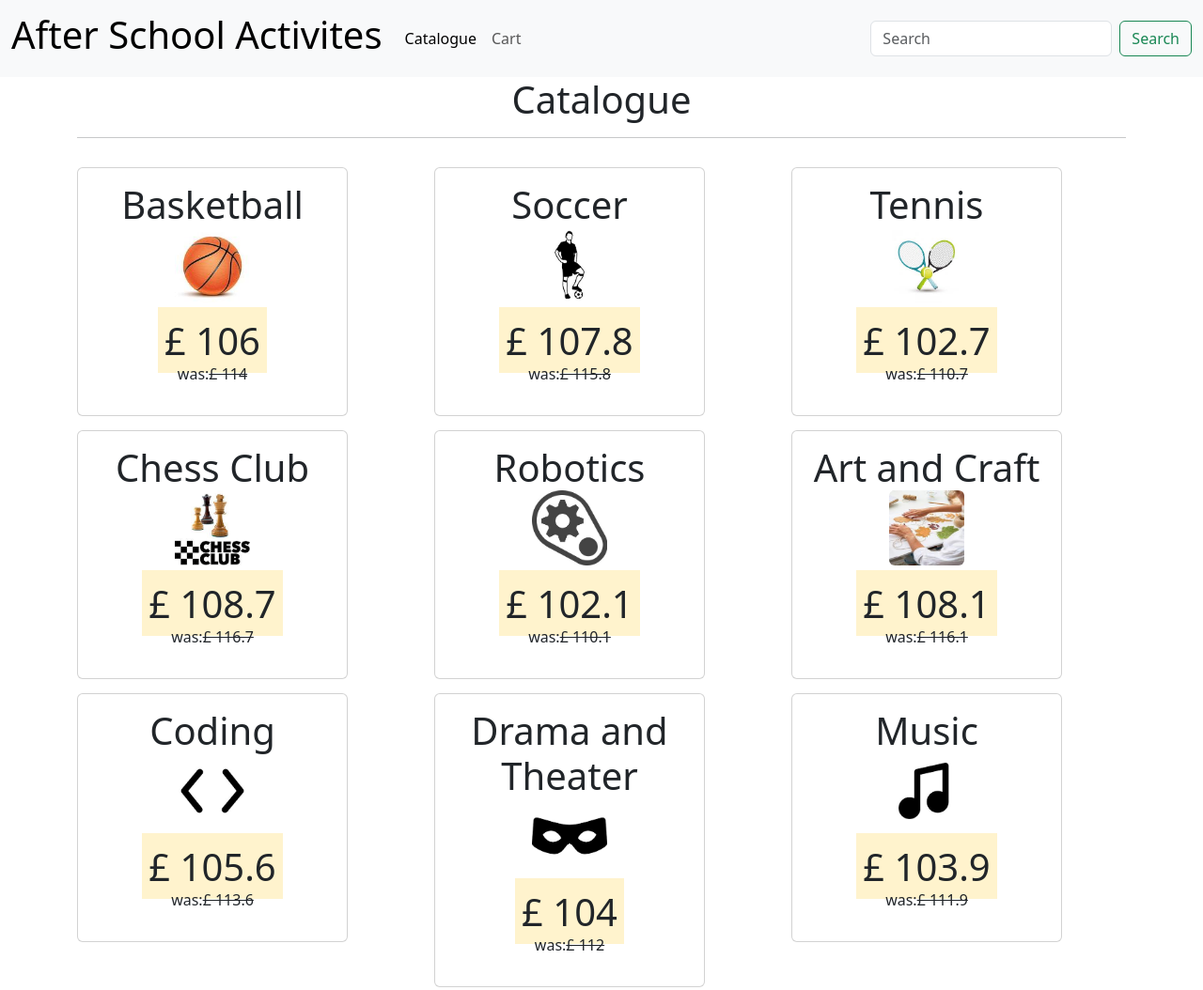
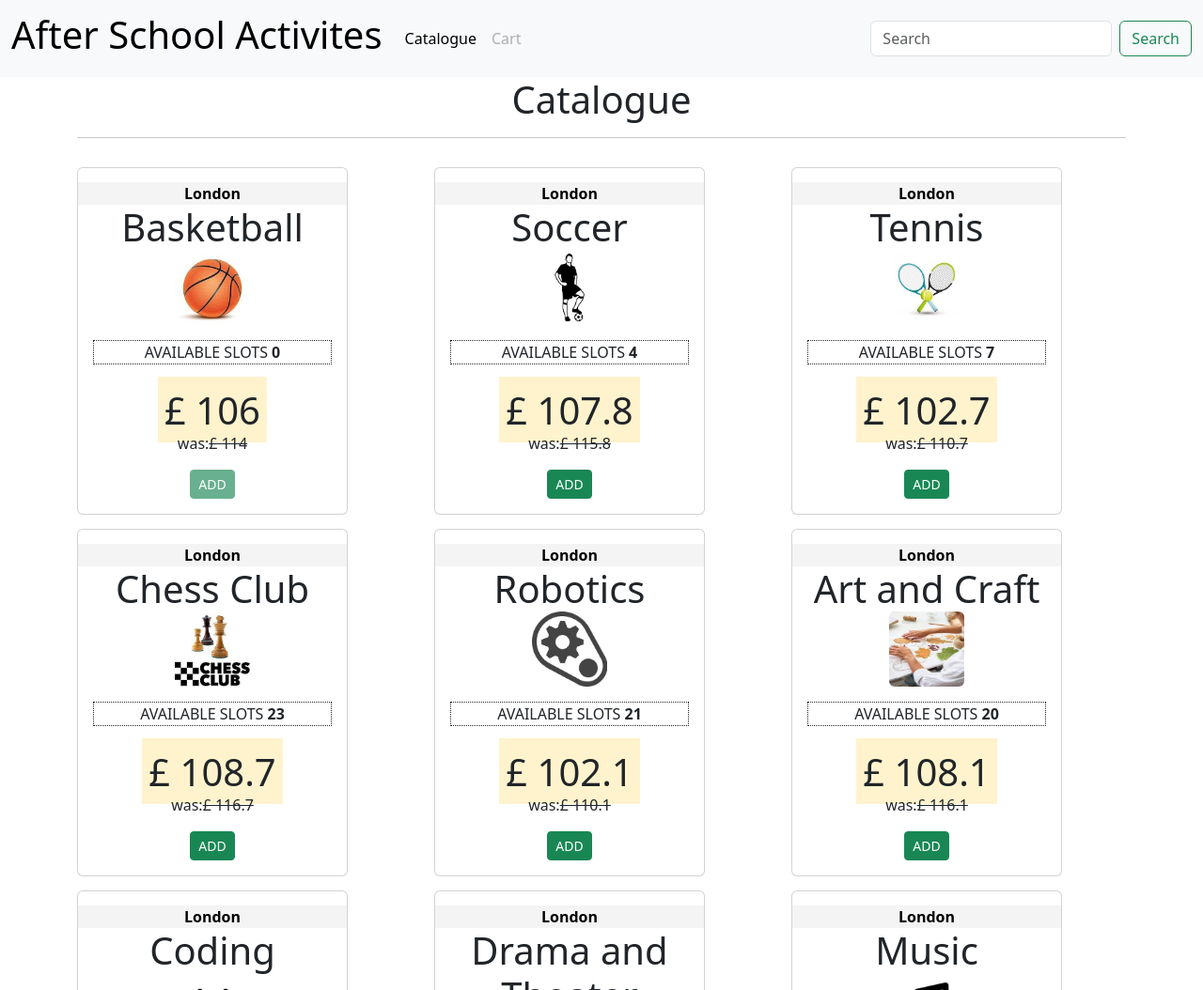
Before and after one commit to ShariqAyaz/CST3145_CW1, a plain HTML site: page index.html in a window 1280 px wide. Shown: the top 1054 px of the page at 94% size. Drawn offline with nearby package versions, Linux system fonts and the light colour scheme.

Commit message:
vue app dev

```diff
--- a/index.html
+++ b/index.html
@@ -15,6 +15,7 @@
 </head>
 
 <body>
+    <div id="VueApp">
         <nav class="navbar navbar-expand-lg bg-body-tertiary">
             <div class="container-fluid">
                 <a class="navbar-brand" href="#">
@@ -29,9 +30,16 @@
                         <li class="nav-item">
                             <a class="nav-link active" aria-current="page" href="#">Catalogue</a>
                         </li>
+                        <div v-if="cart.length > 0">
                             <li class="nav-item">
-                        <a class="nav-link" href="#">Cart</a>
+                                <a class="nav-link" v-on:click="toggle = !toggle" href="#">Cart</a>
                             </li>
+                        </div>
+                        <div v-else>
+                            <li class="nav-item">
+                                <a class="nav-link disabled" href="#">Cart</a>
+                            </li>
+                        </div>
                     </ul>
                     <form class="d-flex" role="search">
                         <input class="form-control me-2" type="search" placeholder="Search" aria-label="Search">
@@ -42,7 +50,7 @@
         </nav>
 
         <!-- Started VUE Application here -->
-    <div id="VueApp">
+
 
         <!-- Toggle True: Catalogue View -->
         <div v-if="toggle">
@@ -53,14 +61,26 @@
                     <div v-for="l in subjects">
                         <div class="col" style="margin:0px;padding:0px">
                             <div class="card" style="width: 18rem;padding-top:15px;margin-top:15px;">
+                                <div
+                                    style="margin-top:0px;padding-top:0px;background-color: rgb(244, 244, 244);color:rgb(0, 0, 0)">
+                                    <strong>{{l.location}}</strong>
+                                </div>
                                 <div class="display-6">{{l.name}}</div>
                                 <img v-bind:src="l.img" class="rounded mx-auto d-block" v-bind:alt='l.img'
                                     style="height: 80px;width: 80px;">
                                 <div class="card-body">
+                                    <div style="border: 1px dotted;">AVAILABLE SLOTS <strong>{{l.slots}}</strong></div>
+                                    <br>
                                     <p>
                                         <mark class="display-6">{{l.cur}} {{l.price}}</mark>
                                         <br> was:<del>{{l.cur}} {{l.price+8}}</del>
                                     </p>
+                                    <div v-if="l.slots > 0">
+                                        <button type="button" class="btn btn-success btn-sm" v-on:click="cart.push(l);l.slots--">ADD</button>
+                                    </div>
+                                    <div v-else>
+                                        <button type="button" class="btn btn-success disabled btn-sm">ADD</button>
+                                    </div>
                                 </div>
                             </div>
                         </div>
@@ -71,7 +91,7 @@
 
         <!-- Toggle True: Cart View -->
         <div v-else>
-            <h2>else</h2>
+            {{cart}}
         </div>
     </div>
 </body>
--- a/js/lessons.js
+++ b/js/lessons.js
@@ -4,7 +4,7 @@ let lessonsObj = [
     name: 'Basketball',
     img: 'img/Basketball.jpg',
     price: 106,
-    slots: 23,
+    slots: 0,
     location: 'London',
     cur: '£'
   },
```
Lines whose indentation alone changed are shown as unchanged.
